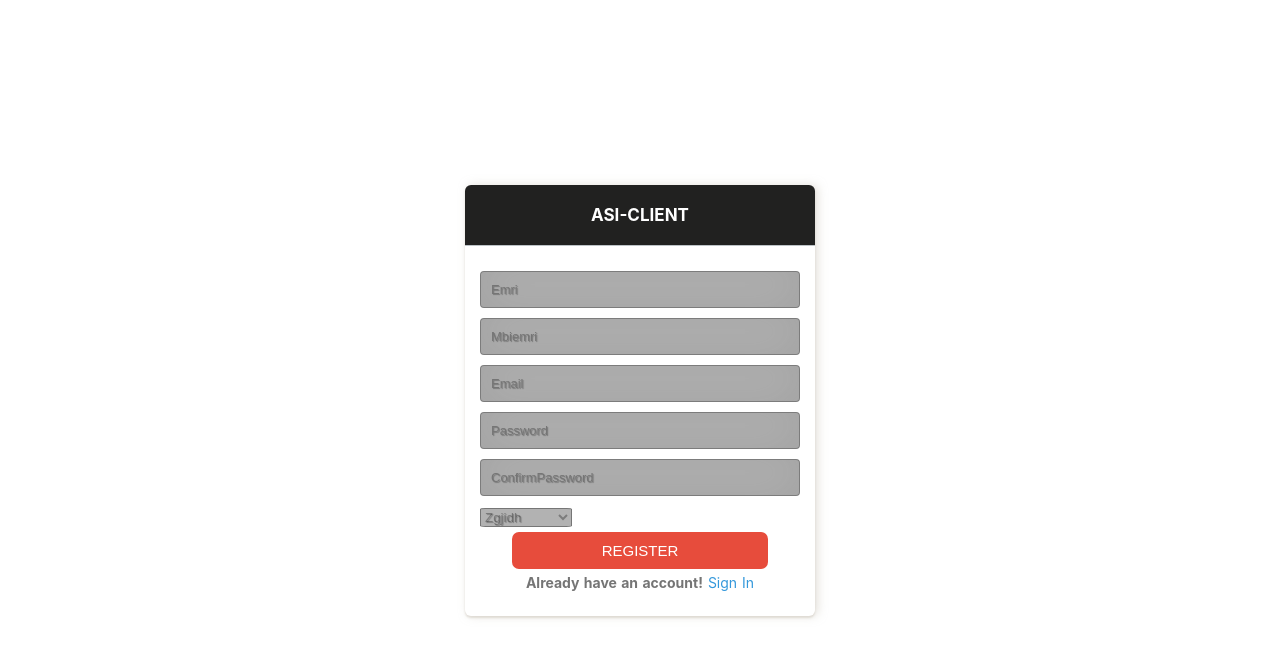
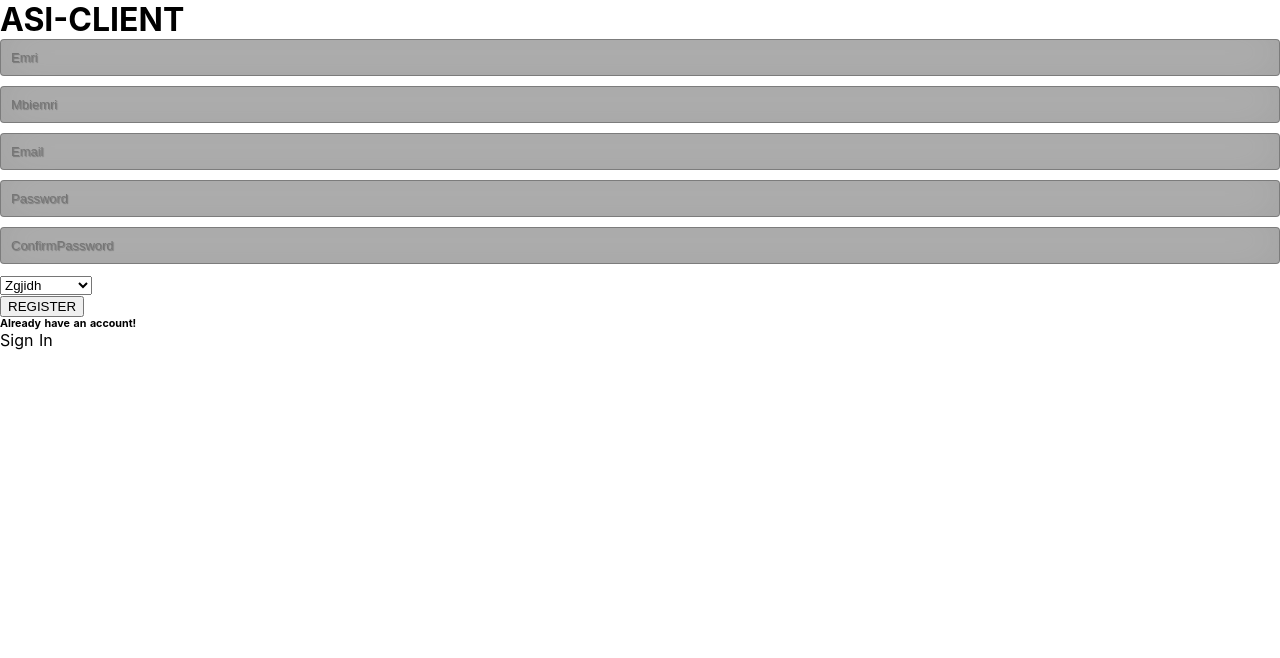
Before and after one commit to kristinadinellari/ASI-client, a Nuxt app: page /signup in a window 1280 px wide. Shown: the top 658 px of the page. Built offline with nearby package versions, Linux system fonts and the light colour scheme.

Commit message:
--add:SignUp form

```diff
--- a/pages/signup.vue
+++ b/pages/signup.vue
@@ -1,6 +1,6 @@
 <template>
   <div>
-    <div class="login-register-container">
+    <div class="register-container">
       <div class="rregjistrimi register-page-container">
         <div class="tabs-container">
           <h1>ASI-CLIENT</h1>
```
